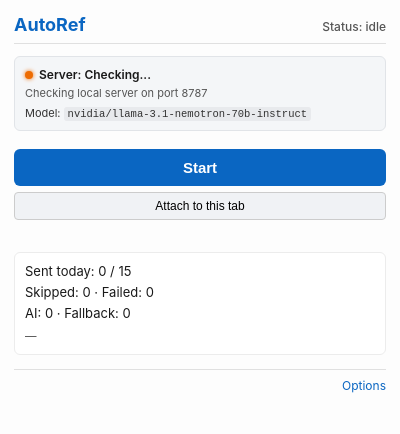
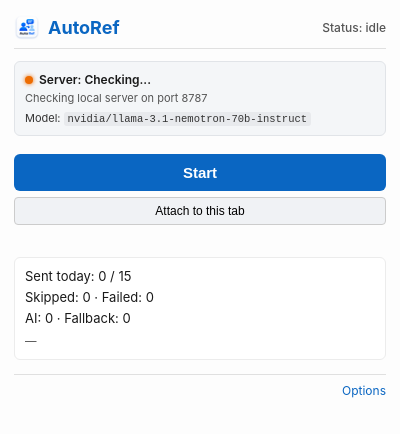
Before and after one commit to priyansupattanaik/Auto-Ref, a browser extension: page popup/popup.html in a window 400 px wide. Drawn offline with Linux system fonts and the light colour scheme; no server answers.

Commit message:
Add custom AutoRef logo and extension icons (16px, 32px, 48px, 128px, 512px)

```diff
--- a/options/options.css
+++ b/options/options.css
@@ -1,7 +1,10 @@
 /* AutoRef options.css — Styles for AutoRef configuration page */
 body { font-family: system-ui, -apple-system, sans-serif; margin: 0; background: #fafafa; color: #222; }
 main { max-width: 640px; margin: 0 auto; padding: 20px; background: #fff; box-shadow: 0 1px 3px rgba(0,0,0,0.08); }
-h1 { color: #0a66c2; margin-top: 0; }
+.brand-header { display: flex; align-items: center; gap: 14px; margin-bottom: 16px; }
+.brand-logo { width: 44px; height: 44px; border-radius: 10px; display: block; }
+h1 { color: #0a66c2; margin: 0 0 2px 0; font-size: 22px; }
+.brand-subtitle { font-size: 13px; color: #555; }
 fieldset { margin-bottom: 16px; border: 1px solid #d0d7de; border-radius: 6px; padding: 12px; }
 legend { font-weight: 600; padding: 0 4px; }
 label { display: block; margin: 8px 0; font-size: 13px; }
--- a/popup/popup.css
+++ b/popup/popup.css
@@ -20,10 +20,23 @@
 header {
   display: flex;
   justify-content: space-between;
-  align-items: baseline;
+  align-items: center;
   margin-bottom: 12px;
   border-bottom: 1px solid #e0e0e0;
   padding-bottom: 8px;
+}
+
+.brand {
+  display: flex;
+  align-items: center;
+  gap: 8px;
+}
+
+.brand-logo {
+  width: 26px;
+  height: 26px;
+  border-radius: 6px;
+  display: block;
 }
 
 header h1 {
--- a/popup/popup.html
+++ b/popup/popup.html
@@ -4,13 +4,17 @@
   <meta charset="utf-8" />
   <meta name="viewport" content="width=device-width, initial-scale=1" />
   <title>AutoRef Sidebar</title>
+  <link rel="icon" type="image/png" href="../icons/icon32.png" />
   <link rel="stylesheet" href="popup.css" />
 </head>
 <body>
   <div id="app">
     <div id="dryrun-banner" class="banner hidden">DRY-RUN MODE — no messages will be sent</div>
     <header>
-      <h1>AutoRef</h1>
+      <div class="brand">
+        <img src="../icons/icon32.png" alt="AutoRef Logo" class="brand-logo" />
+        <h1>AutoRef</h1>
+      </div>
       <div id="run-status">Status: idle</div>
     </header>
 
```
Also changed, not shown: options/options.html (+8 -1 lines), icons/icon.png (added), icons/icon128.png (added), icons/icon16.png (added), icons/icon32.png (added), icons/icon48.png (added), icons/icon512.png (added), manifest.json.
